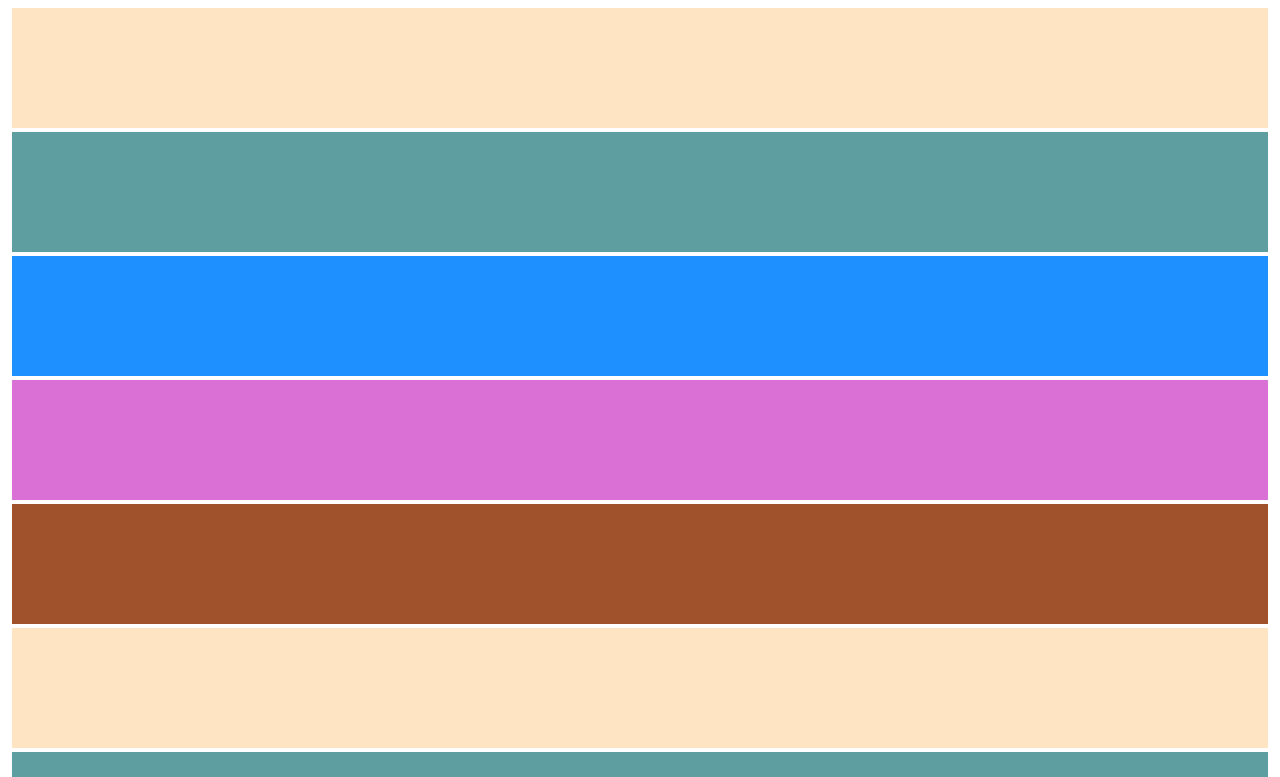
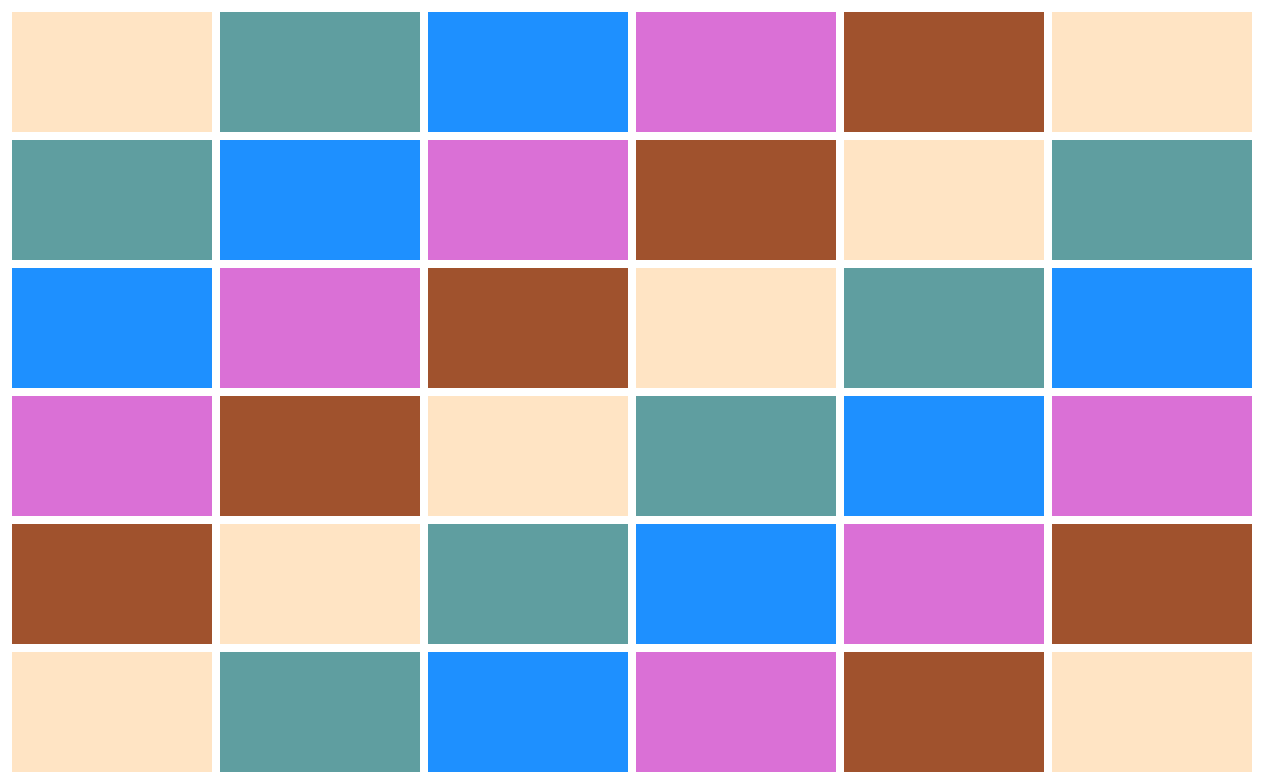
Before and after one commit to zh-betina/4in1cssGridFlexboxMQ, a plain HTML site: page index.html in a window 1280 px wide. Shown: the top 777 px of the page. Drawn offline with Linux system fonts and the light colour scheme.

Commit message:
Solution

```diff
--- a/style.css
+++ b/style.css
@@ -2,6 +2,12 @@ main > div {
     min-width: 200px;
     min-height: 120px;
     margin: 4px;
+}
+
+main {
+  display: flex;
+  flex-direction: row;
+  flex-wrap: wrap;
 }
 
 .first {
```
